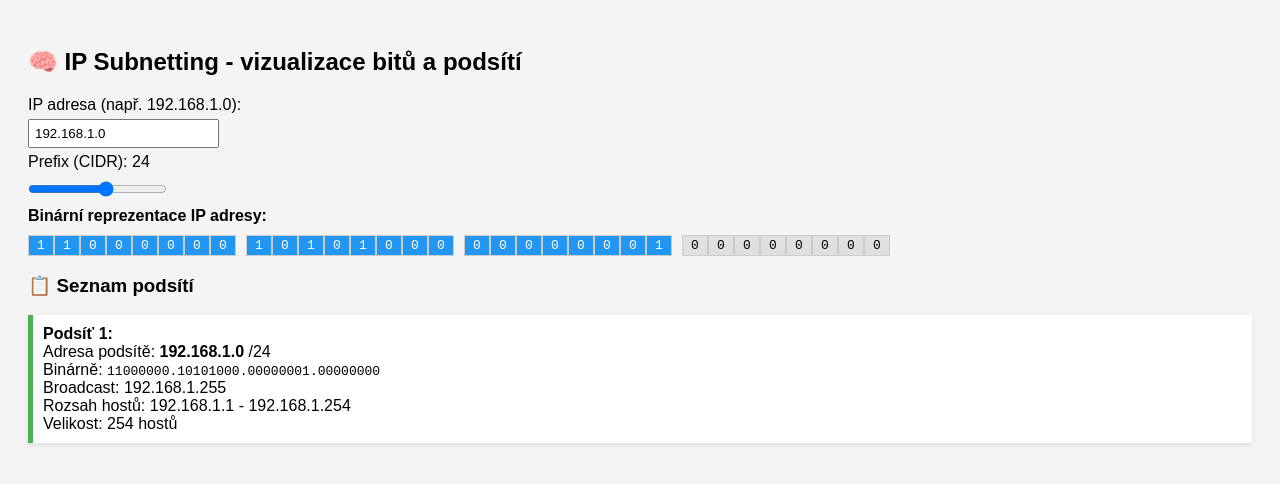
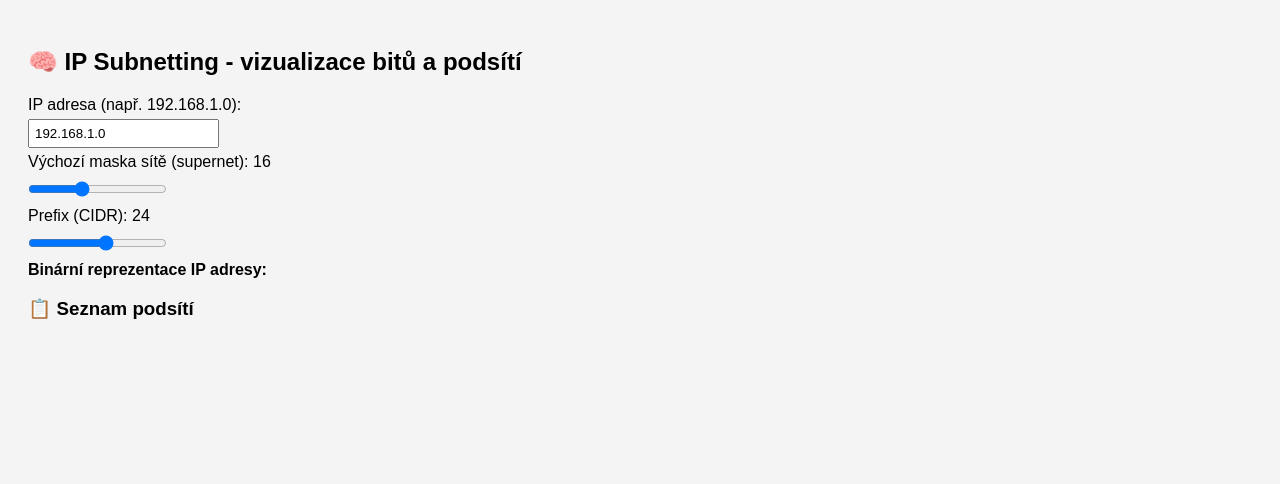
Before and after one commit to vpospichal/vpospichal.github.io, a Jekyll site: the page ip-subnetting.html, which Jekyll copies as it is, in a window 1280 px wide. Shown: the top 484 px of the page. Built offline with Jekyll 4.4.1, drawn with Linux system fonts in a browser that asks for light colours; part of the change alters nothing that is shown.

Commit message:
Update ip-subnetting.html ADD supernet slider

```diff
--- a/ip-subnetting.html
+++ b/ip-subnetting.html
@@ -27,8 +27,12 @@
   <label>IP adresa (např. 192.168.1.0):</label><br/>
   <input type="text" id="ipInput" value="192.168.1.0"/><br/>
 
+<label>Výchozí maska sítě (supernet): <span id="supernetLabel">16</span></label><br/>
+<input type="range" min="8" max="30" value="16" id="supernetSlider"/><br/>
+
   <label>Prefix (CIDR): <span id="prefixLabel">24</span></label><br/>
   <input type="range" min="16" max="30" value="24" id="prefixSlider"/><br/>
+
 
   <div><strong>Binární reprezentace IP adresy:</strong></div>
   <div id="bitDisplay" style="margin: 10px 0;"></div>
@@ -42,6 +46,15 @@
     const prefixLabel = document.getElementById("prefixLabel");
     const bitDisplay = document.getElementById("bitDisplay");
     const subnetList = document.getElementById("subnetList");
+    const supernetSlider = document.getElementById("supernetSlider");
+    const supernetLabel = document.getElementById("supernetLabel");
+    const baseIpInt = ipToInt(ip);
+    const supernetMask = 0xFFFFFFFF << (32 - supernetPrefix) >>> 0;
+    const networkBase = baseIpInt & supernetMask;
+    const supernetSize = Math.pow(2, 32 - supernetPrefix);
+    const baseIpInt = ipToInt(ip);
+    const mask = 0xFFFFFFFF << (32 - prefix) >>> 0;
+    const networkBase = baseIpInt & mask;
 
     function ipToInt(ip) {
       return ip.split('.').reduce((acc, val) => (acc << 8) + parseInt(val), 0);
@@ -95,17 +108,22 @@
         }
       });
 
-      const baseIpInt = ipToInt(ip);
-      const mask = 0xFFFFFFFF << (32 - prefix) >>> 0;
-      const networkBase = baseIpInt & mask;
-      generateSubnets(networkBase, prefix);
+      const supernetPrefix = parseInt(supernetSlider.value);
+      supernetLabel.textContent = supernetPrefix;
+
+      // ochrana – nelze mít výsledný prefix menší než supernet
+      if (prefix < supernetPrefix) {
+        bitDisplay.innerHTML = "❌ Výsledný prefix nemůže být menší než výchozí maska!";
+        subnetList.innerHTML = "";
+        return;
+      }
     }
 
-    function generateSubnets(baseIpInt, prefix) {
+    function generateSubnets(networkBase, prefix, supernetSize) {
       subnetList.innerHTML = '';
 
       const subnetSize = Math.pow(2, 32 - prefix);
-      const subnetCount = Math.floor(Math.pow(2, prefix > 24 ? prefix - 24 : 0));
+      const subnetCount = supernetSize / subnetSize;
 
       for (let i = 0; i < subnetCount; i++) {
         const subnetBase = baseIpInt + i * subnetSize;
@@ -133,6 +151,7 @@
       }
     }
 
+    generateSubnets(networkBase, prefix, supernetSize);
     ipInput.addEventListener("input", updateBits);
     slider.addEventListener("input", updateBits);
     updateBits();
```
